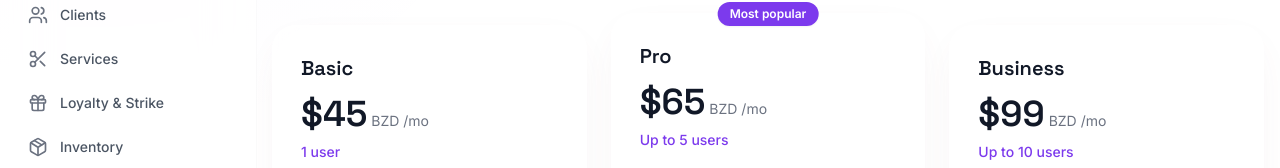
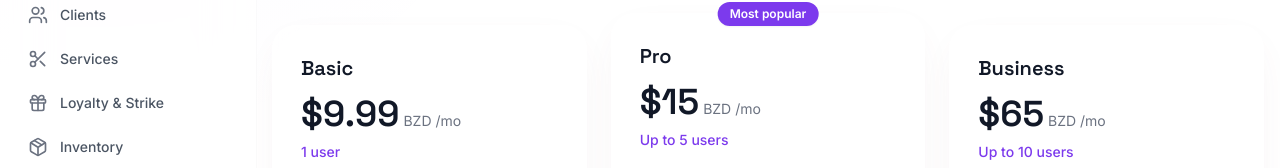
Before and after one commit to Arob90/BookMe, a Next.js app: page /app/billing in a window 1280 px wide. Shown: the part 217-385 px from the top of the page. Built offline with nearby package versions, Linux system fonts and the light colour scheme; no server answers; the database is empty; sample sign-in values are in the browser's storage.

Commit message:
Update plan pricing and rename hero booking CTA
Basic/Pro/Business prices updated on the marketing pricing page and
in-app billing upgrade page. Hero "Book a demo" button renamed to
"Book now" to match its actual destination (the client booking flow).

```diff
--- a/app/app/billing/page.tsx
+++ b/app/app/billing/page.tsx
@@ -7,9 +7,9 @@ import { BillingPlans, type BillingPlan } from '@/components/billing-plans'
 export const dynamic = 'force-dynamic'
 
 const PLANS: BillingPlan[] = [
-  { name: 'Basic', price: 45, seats: '1 user', highlight: false, features: ['1 staff login', 'Calendar & scheduling', 'Client CRM', 'Online booking page'] },
-  { name: 'Pro', price: 65, seats: 'Up to 5 users', highlight: true, features: ['Up to 5 staff logins', 'Everything in Basic', 'Loyalty, inventory & projects', 'Analytics & payments'] },
-  { name: 'Business', price: 99, seats: 'Up to 10 users', highlight: false, features: ['Up to 10 staff logins', 'Everything in Pro', 'Advanced reports', 'Priority support'] },
+  { name: 'Basic', price: 9.99, seats: '1 user', highlight: false, features: ['1 staff login', 'Calendar & scheduling', 'Client CRM', 'Online booking page'] },
+  { name: 'Pro', price: 15, seats: 'Up to 5 users', highlight: true, features: ['Up to 5 staff logins', 'Everything in Basic', 'Loyalty, inventory & projects', 'Analytics & payments'] },
+  { name: 'Business', price: 65, seats: 'Up to 10 users', highlight: false, features: ['Up to 10 staff logins', 'Everything in Pro', 'Advanced reports', 'Priority support'] },
 ]
 
 const CONTACT_EMAIL = 'sasoandco.ltd@gmail.com'
--- a/app/page.tsx
+++ b/app/page.tsx
@@ -68,7 +68,7 @@ function Hero() {
               Start free — 14 days <ArrowRight className="h-4 w-4" />
             </BtnPrimary>
             <Link href="/book" className="inline-flex items-center justify-center rounded-full border border-slate-200 bg-white px-7 py-3.5 text-base font-semibold text-slate-800 transition-colors hover:border-violet-200 hover:bg-violet-50">
-              Book a demo
+              Book now
             </Link>
           </div>
           <div className="mt-8 flex items-center gap-4">
--- a/app/pricing/page.tsx
+++ b/app/pricing/page.tsx
@@ -56,8 +56,8 @@ const TIERS = [
     id: 'basic',
     name: 'Basic',
     blurb: 'For solo owners getting started.',
-    monthly: 22.5,
-    annual: 225, // ~2 months free (10× monthly)
+    monthly: 9.99,
+    annual: 99.9, // ~2 months free (10× monthly)
     seats: '1 user',
     highlight: false,
     features: [
@@ -72,8 +72,8 @@ const TIERS = [
     id: 'pro',
     name: 'Pro',
     blurb: 'For growing teams that need more.',
-    monthly: 34.5,
-    annual: 345,
+    monthly: 15,
+    annual: 150,
     seats: 'Up to 5 users',
     highlight: true,
     features: [
@@ -89,8 +89,8 @@ const TIERS = [
     id: 'business',
     name: 'Business',
     blurb: 'For established businesses at scale.',
-    monthly: 60,
-    annual: 600,
+    monthly: 65,
+    annual: 650,
     seats: 'Up to 10 users',
     highlight: false,
     features: [
@@ -179,7 +179,7 @@ export default function PricingPage() {
                   <span className={tier.highlight ? 'text-white/70' : 'text-slate-400'}>/mo</span>
                 </div>
                 <p className={`mt-1 h-4 text-xs ${tier.highlight ? 'text-white/70' : 'text-slate-400'}`}>
-                  {billing === 'annual' ? `Billed $${tier.annual}/year` : `or $${tier.annual}/yr — save 2 months`}
+                  {billing === 'annual' ? `Billed $${fmtPrice(tier.annual)}/year` : `or $${fmtPrice(tier.annual)}/yr — save 2 months`}
                 </p>
                 <p className={`mt-3 text-sm font-semibold ${tier.highlight ? 'text-amber-200' : 'text-violet-600'}`}>{tier.seats}</p>
 
```
